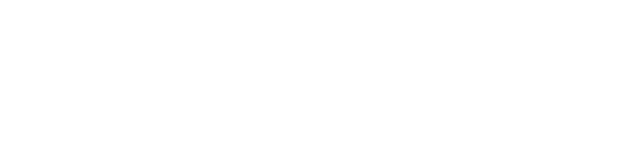
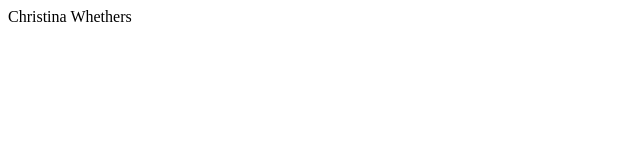
Before and after one commit to Flandolly/Flandolly.github.io, a website: page index.html in a window 1280 px wide. Shown: the whole page, without its empty margins (0-640 px from the left). Drawn offline with Linux system fonts and the light colour scheme.

Commit message:
Added bootstrap

```diff
--- a/index.html
+++ b/index.html
@@ -8,7 +8,7 @@
 </head>
 
 <header>
-
+Christina Whethers
 </header>
 <body>
 
--- /dev/null
+++ b/package.json
@@ -0,0 +1,5 @@
+{
+  "dependencies": {
+    "bootstrap": "^5.1.1"
+  }
+}
```
Also changed, not shown: 2 other files.
